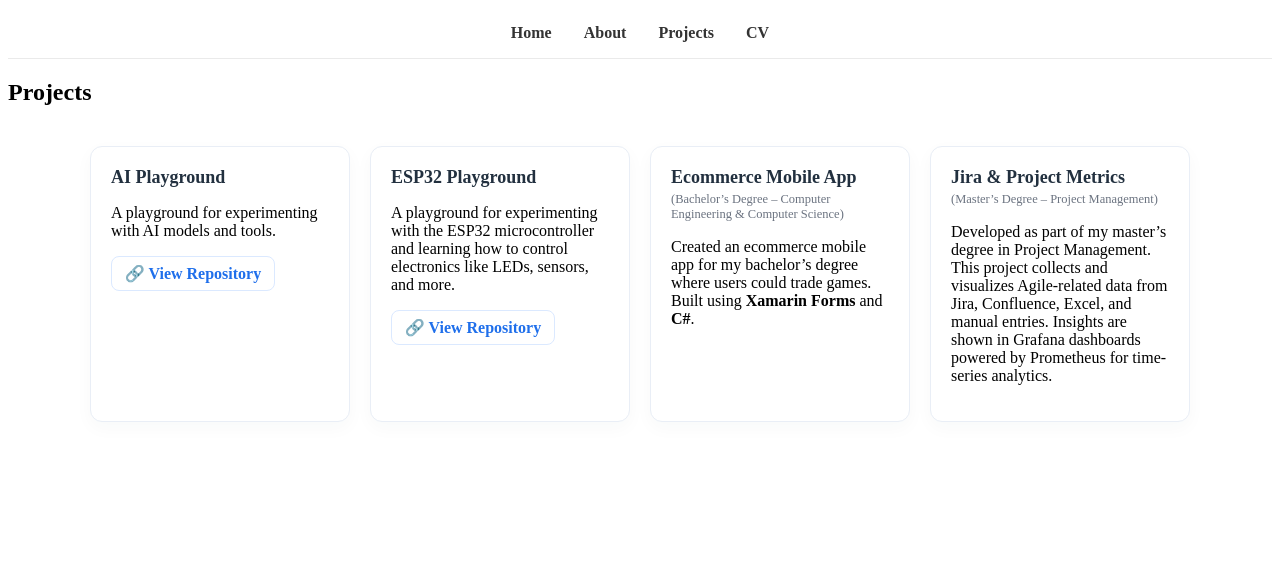
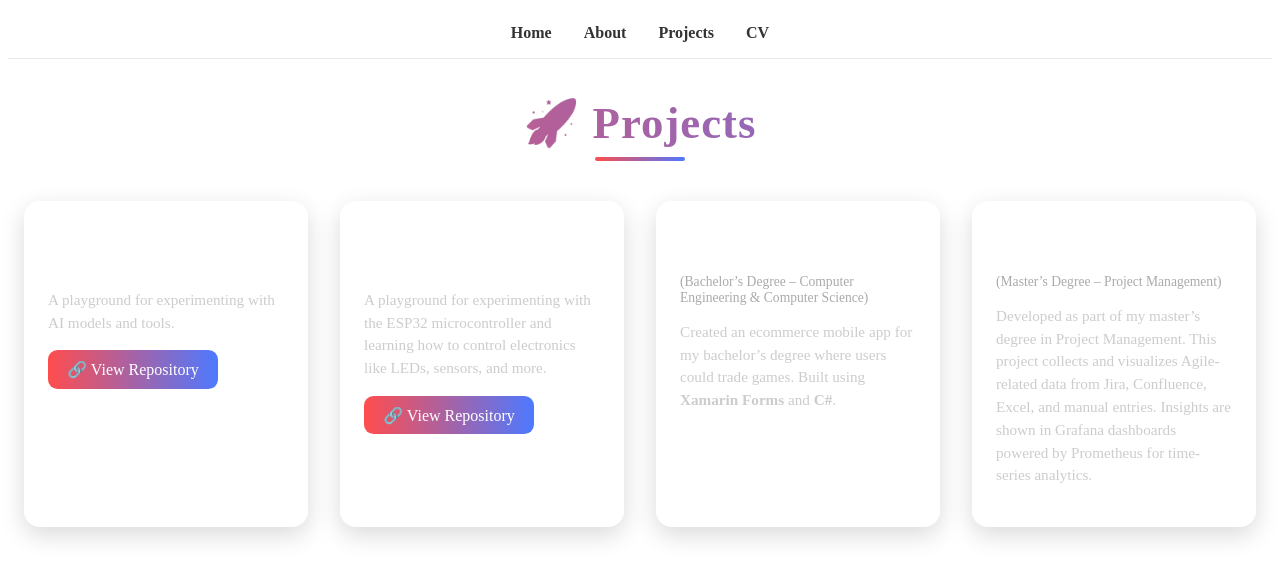
Before and after one commit to vinersar31/portfolio, a Jekyll site: the page built from projects.md, in a window 1280 px wide. Shown: the top 579 px of the page. Built offline with Jekyll 4.4.1, drawn with Linux system fonts in a browser that asks for light colours.

Commit message:
update style & clean up

```diff
--- a/assets/css/style.css
+++ b/assets/css/style.css
@@ -91,62 +91,92 @@
   margin-bottom: 1.25rem;
 }
 
-/* Projects grid and cards */
+/* Projects Title */
+.projects-title {
+  text-align: center;
+  font-size: 2.8rem;
+  font-weight: 800;
+  background: linear-gradient(90deg, #ff4d4d, #4d79ff);
+  -webkit-background-clip: text;
+  -webkit-text-fill-color: transparent;
+  margin-bottom: 2.5rem;
+  letter-spacing: 1px;
+  position: relative;
+}
+
+.projects-title::after {
+  content: "";
+  display: block;
+  width: 90px;
+  height: 4px;
+  margin: 0.5rem auto 0;
+  background: linear-gradient(90deg, #ff4d4d, #4d79ff);
+  border-radius: 2px;
+  transition: width 0.4s ease;
+}
+
+.projects-title:hover::after {
+  width: 150px;
+}
+
+/* Grid Layout */
 .projects-grid {
   display: grid;
-  grid-template-columns: repeat(auto-fit, minmax(260px, 1fr));
-  gap: 1.25rem;
-  max-width: 1100px;
-  margin: 2.5rem auto;
-  padding: 0 1.25rem;
+  gap: 2rem;
+  grid-template-columns: repeat(auto-fit, minmax(280px, 1fr));
+  padding: 0 1rem;
 }
 
+/* Project Cards */
 .project-card {
-  background: #fff;
-  border: 1px solid #e9eef6;
-  box-shadow: 0 6px 18px rgb(38 50 56 / 3%);
-  padding: 1.25rem;
-  border-radius: 12px;
-  transition: transform 0.18s ease, box-shadow 0.18s ease;
+  background: rgba(255, 255, 255, 0.05);
+  backdrop-filter: blur(12px);
+  border-radius: 1rem;
+  padding: 1.5rem;
+  box-shadow: 0 8px 25px rgba(0, 0, 0, 0.15);
+  transition: transform 0.3s ease, box-shadow 0.3s ease;
 }
 
 .project-card:hover {
   transform: translateY(-6px);
-  box-shadow: 0 12px 28px rgb(38 50 56 / 7%);
+  box-shadow: 0 12px 30px rgba(0, 0, 0, 0.25);
 }
 
+/* Headings */
 .project-card h3 {
-  margin: 0 0 0.5rem;
-  font-size: 1.125rem;
-  color: #22303f;
+  font-size: 1.4rem;
+  margin-bottom: 0.8rem;
+  color: #fff;
 }
 
 .project-card h3 small {
   display: block;
-  font-size: 0.78rem;
-  color: #6b7380;
-  font-weight: 500;
-  margin-top: 0.25rem;
+  font-size: 0.85rem;
+  color: #aaa;
+  font-weight: normal;
 }
 
-/* Button style for repo links */
+/* Paragraph */
+.project-card p {
+  color: #ccc;
+  font-size: 0.95rem;
+  margin-bottom: 1rem;
+  line-height: 1.5;
+}
+
+/* Button Style */
 .btn {
   display: inline-block;
-  padding: 0.45rem 0.8rem;
-  border-radius: 8px;
-  background: transparent;
-  border: 1px solid #dbe9ff;
-  font-weight: 600;
+  background: linear-gradient(90deg, #ff4d4d, #4d79ff);
+  color: white;
+  padding: 0.6rem 1.2rem;
+  border-radius: 0.6rem;
+  font-weight: 500;
   text-decoration: none;
-  color: #1f6feb;
-  transition:
-    background 0.15s ease,
-    color 0.15s ease,
-    transform 0.12s ease;
+  transition: background 0.3s ease, transform 0.2s ease;
 }
 
 .btn:hover {
-  background: #f0f6ff;
-  color: #0047b3;
-  transform: translateY(-2px);
+  background: linear-gradient(90deg, #ff6666, #667aff);
+  transform: scale(1.05);
 }
--- a/projects.md
+++ b/projects.md
@@ -4,7 +4,7 @@ title: Projects
 permalink: /projects.html
 ---
 
-## Projects
+<h2 class="projects-title">🚀 Projects</h2>
 
 <section class="projects-grid">
 
@@ -13,12 +13,10 @@ permalink: /projects.html
     <p>
       A playground for experimenting with AI models and tools.
     </p>
-    <p>
-      <a class="btn" href="https://github.com/vinersar31/ai_playground"
-         target="_blank" rel="noopener noreferrer">
-        🔗 View Repository
-      </a>
-    </p>
+    <a class="btn" href="https://github.com/vinersar31/ai_playground"
+       target="_blank" rel="noopener noreferrer">
+      🔗 View Repository
+    </a>
   </article>
 
   <article class="project-card">
@@ -27,18 +25,16 @@ permalink: /projects.html
       A playground for experimenting with the ESP32 microcontroller and
       learning how to control electronics like LEDs, sensors, and more.
     </p>
-    <p>
-      <a class="btn" href="https://github.com/vinersar31/esp32_playground"
-         target="_blank" rel="noopener noreferrer">
-        🔗 View Repository
-      </a>
-    </p>
+    <a class="btn" href="https://github.com/vinersar31/esp32_playground"
+       target="_blank" rel="noopener noreferrer">
+      🔗 View Repository
+    </a>
   </article>
 
   <article class="project-card">
-    <h3>Ecommerce Mobile App
-      <small> (Bachelor’s Degree – Computer Engineering &amp;
-      Computer Science)</small>
+    <h3>
+      Ecommerce Mobile App
+      <small>(Bachelor’s Degree – Computer Engineering &amp; Computer Science)</small>
     </h3>
     <p>
       Created an ecommerce mobile app for my bachelor’s degree where users
@@ -48,8 +44,9 @@ permalink: /projects.html
   </article>
 
   <article class="project-card">
-    <h3>Jira &amp; Project Metrics
-      <small> (Master’s Degree – Project Management)</small>
+    <h3>
+      Jira &amp; Project Metrics
+      <small>(Master’s Degree – Project Management)</small>
     </h3>
     <p>
       Developed as part of my master’s degree in Project Management. This
```
